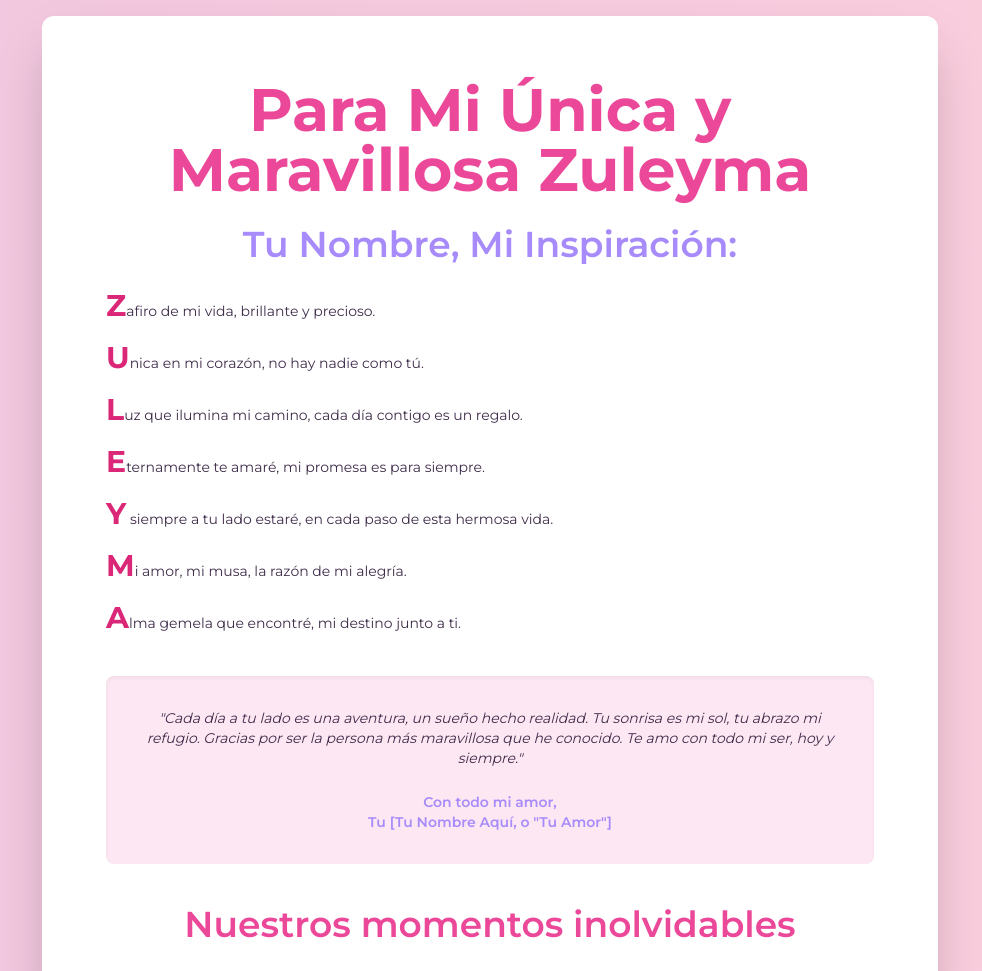
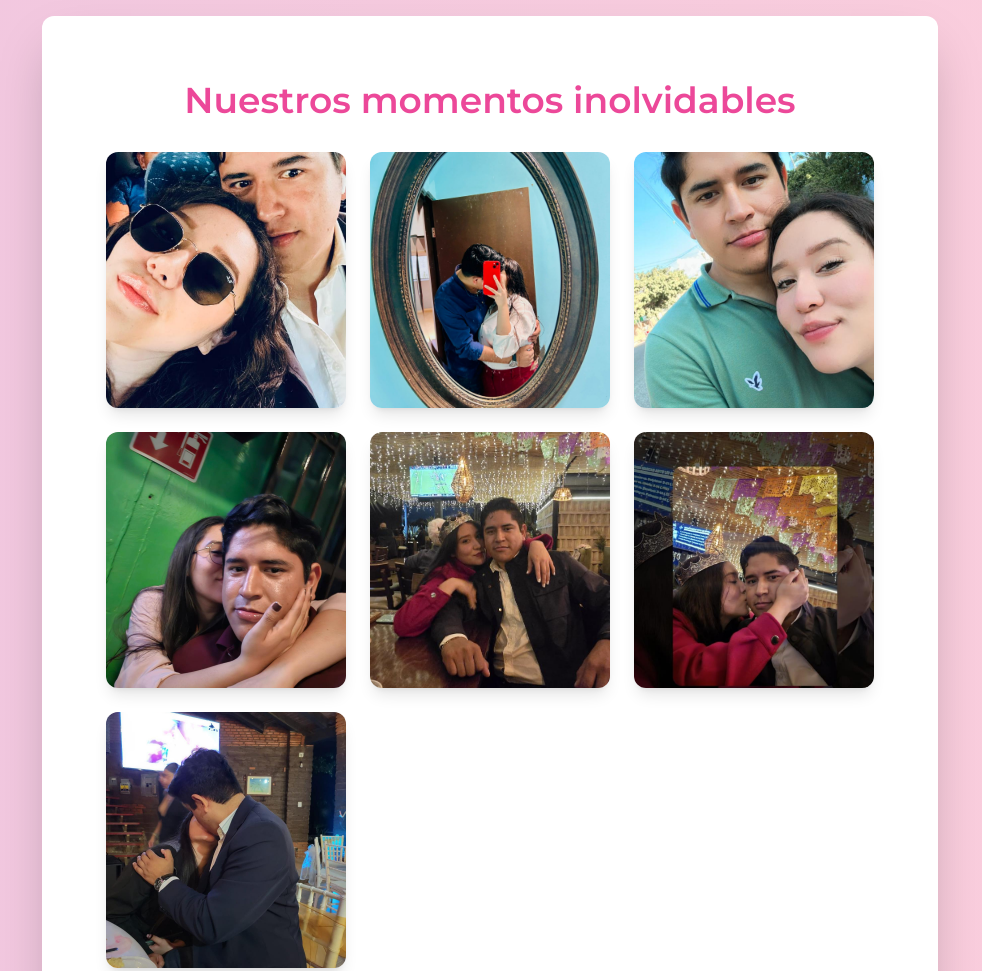
Before and after one commit to Rayito2000/MI-KOALA, a plain HTML site: page index.html in a window 1280 px wide. Shown: the top 971 px of the page, without its empty margins (150-1132 px from the left). Drawn offline with nearby package versions, Linux system fonts and the light colour scheme.

Commit message:
Update index.html

```diff
--- a/index.html
+++ b/index.html
@@ -3,7 +3,7 @@
 <head>
     <meta charset="UTF-8">
     <meta name="viewport" content="width=device-width, initial-scale=1.0">
-    <title>Para Mi Amada Zuleyma</title>
+    <title>Nuestros momentos inolvidables</title>
     <!-- Carga de Tailwind CSS -->
     <script src="https://cdn.tailwindcss.com"></script>
     <!-- Carga de la fuente Montserrat desde Google Fonts -->
@@ -51,84 +51,13 @@
             }
         }
 
-        .animate-fade-in {
-            animation: fadeIn 2s ease-in-out forwards;
-            opacity: 0;
-        }
-        @keyframes fadeIn {
-            from { opacity: 0; transform: translateY(20px); }
-            to { opacity: 1; transform: translateY(0); }
-        }
-        .letter-animation {
-            opacity: 0;
-            transform: translateY(20px);
-            animation: letterSlideIn 0.8s forwards;
-        }
-        /* Retraso para cada letra */
-        .letter-animation:nth-child(1) { animation-delay: 0.2s; } /* Z */
-        .letter-animation:nth-child(2) { animation-delay: 0.4s; } /* U */
-        .letter-animation:nth-child(3) { animation-delay: 0.6s; } /* L */
-        .letter-animation:nth-child(4) { animation-delay: 0.8s; } /* E */
-        .letter-animation:nth-child(5) { animation-delay: 1.0s; } /* Y */
-        .letter-animation:nth-child(6) { animation-delay: 1.2s; } /* M */
-        .letter-animation:nth-child(7) { animation-delay: 1.4s; } /* A */
-
-        @keyframes letterSlideIn {
-            from { opacity: 0; transform: translateY(20px); }
-            to { opacity: 1; transform: translateY(0); }
-        }
+        /* Se eliminaron las animaciones de fade-in y letter-animation ya que no se usan */
     </style>
 </head>
 <body class="min-h-screen flex items-center justify-center p-4">
-    <div class="bg-white rounded-xl shadow-2xl p-8 md:p-12 lg:p-16 max-w-4xl w-full text-center animate-fade-in">
-        <!-- Título principal -->
-        <h1 class="text-4xl md:text-5xl lg:text-6xl font-bold text-pink-500 mb-6 leading-tight">
-            Para Mi Única y Maravillosa Zuleyma
-        </h1>
-
-        <!-- Contenedor del Anagrama -->
-        <div class="mb-10">
-            <h2 class="text-3xl md:text-4xl font-semibold text-purple-dream mb-6">
-                Tu Nombre, Mi Inspiración:
-            </h2>
-            <div class="text-left text-xs md:text-sm text-text-dark space-y-4"> <!-- Texto del anagrama a 12px (text-xs) -->
-                <p class="letter-animation">
-                    <span class="font-bold text-pink-600 text-2xl md:text-3xl">Z</span>afiro de mi vida, brillante y precioso.
-                </p>
-                <p class="letter-animation">
-                    <span class="font-bold text-pink-600 text-2xl md:text-3xl">U</span>nica en mi corazón, no hay nadie como tú.
-                </p>
-                <p class="letter-animation">
-                    <span class="font-bold text-pink-600 text-2xl md:text-3xl">L</span>uz que ilumina mi camino, cada día contigo es un regalo.
-                </p>
-                <p class="letter-animation">
-                    <span class="font-bold text-pink-600 text-2xl md:text-3xl">E</span>ternamente te amaré, mi promesa es para siempre.
-                </p>
-                <p class="letter-animation">
-                    <span class="font-bold text-pink-600 text-2xl md:text-3xl">Y</span> siempre a tu lado estaré, en cada paso de esta hermosa vida.
-                </p>
-                <p class="letter-animation">
-                    <span class="font-bold text-pink-600 text-2xl md:text-3xl">M</span>i amor, mi musa, la razón de mi alegría.
-                </p>
-                <p class="letter-animation">
-                    <span class="font-bold text-pink-600 text-2xl md:text-3xl">A</span>lma gemela que encontré, mi destino junto a ti.
-                </p>
-            </div>
-        </div>
-
-        <!-- Mensaje Romántico -->
-        <div class="bg-rose-blush rounded-lg p-6 md:p-8 shadow-inner mb-10">
-            <p class="text-text-dark text-xs md:text-sm italic leading-relaxed"> <!-- Mensaje romántico a 12px (text-xs) -->
-                "Cada día a tu lado es una aventura, un sueño hecho realidad. Tu sonrisa es mi sol, tu abrazo mi refugio. Gracias por ser la persona más maravillosa que he conocido. Te amo con todo mi ser, hoy y siempre."
-            </p>
-            <p class="mt-6 text-purple-dream font-semibold text-xs md:text-sm"> <!-- Texto "Con todo mi amor" a 12px (text-xs) -->
-                Con todo mi amor,
-                <br>Tu [Tu Nombre Aquí, o "Tu Amor"]
-            </p>
-        </div>
-
-        <!-- Nueva Sección: MOMENTOS -->
-        <div class="mt-10">
+    <div class="bg-white rounded-xl shadow-2xl p-8 md:p-12 lg:p-16 max-w-4xl w-full text-center">
+        <!-- Sección: Nuestros momentos inolvidables -->
+        <div>
             <h2 class="text-3xl md:text-4xl font-semibold text-pink-500 mb-8">
                 Nuestros momentos inolvidables
             </h2>
```
